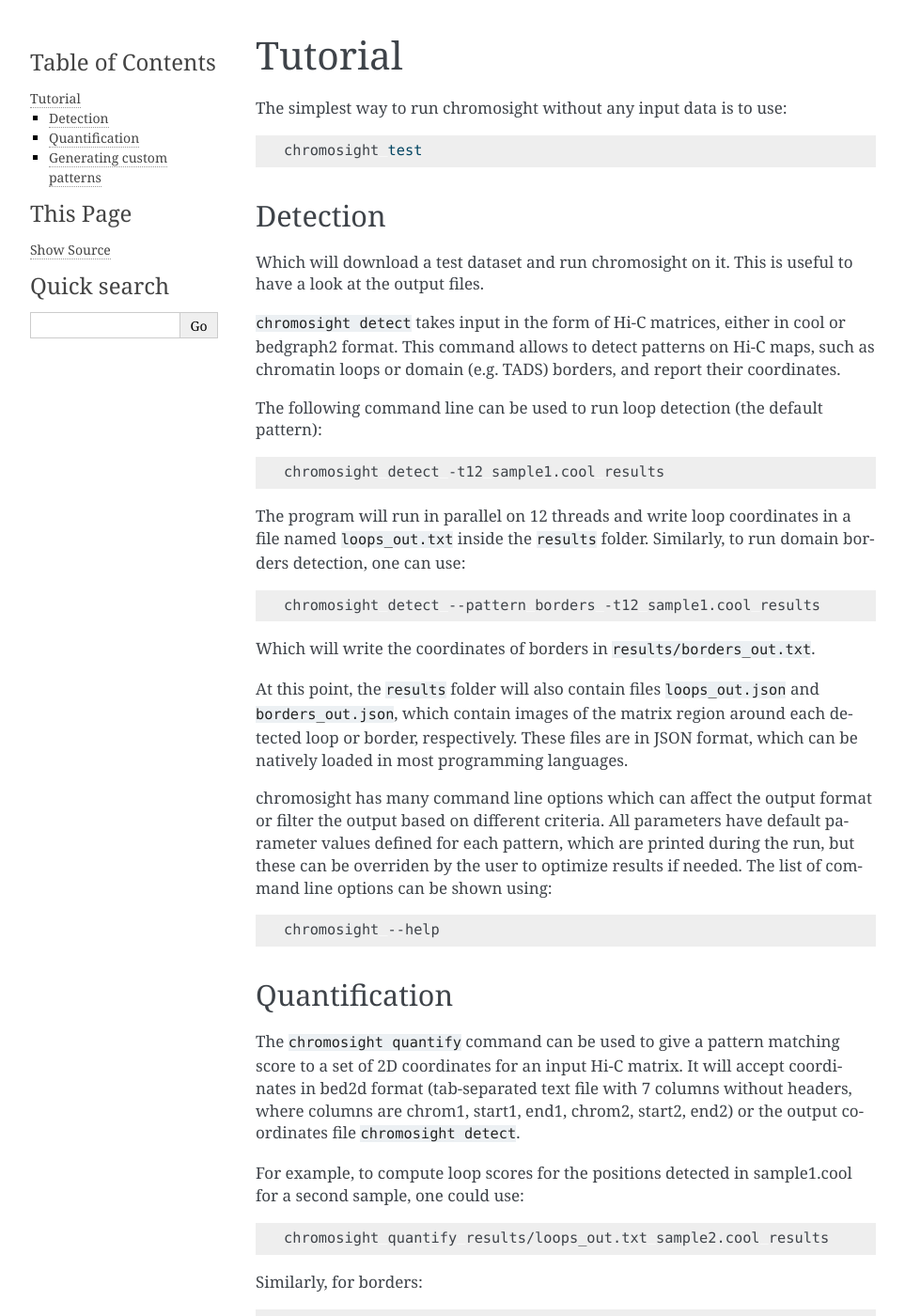
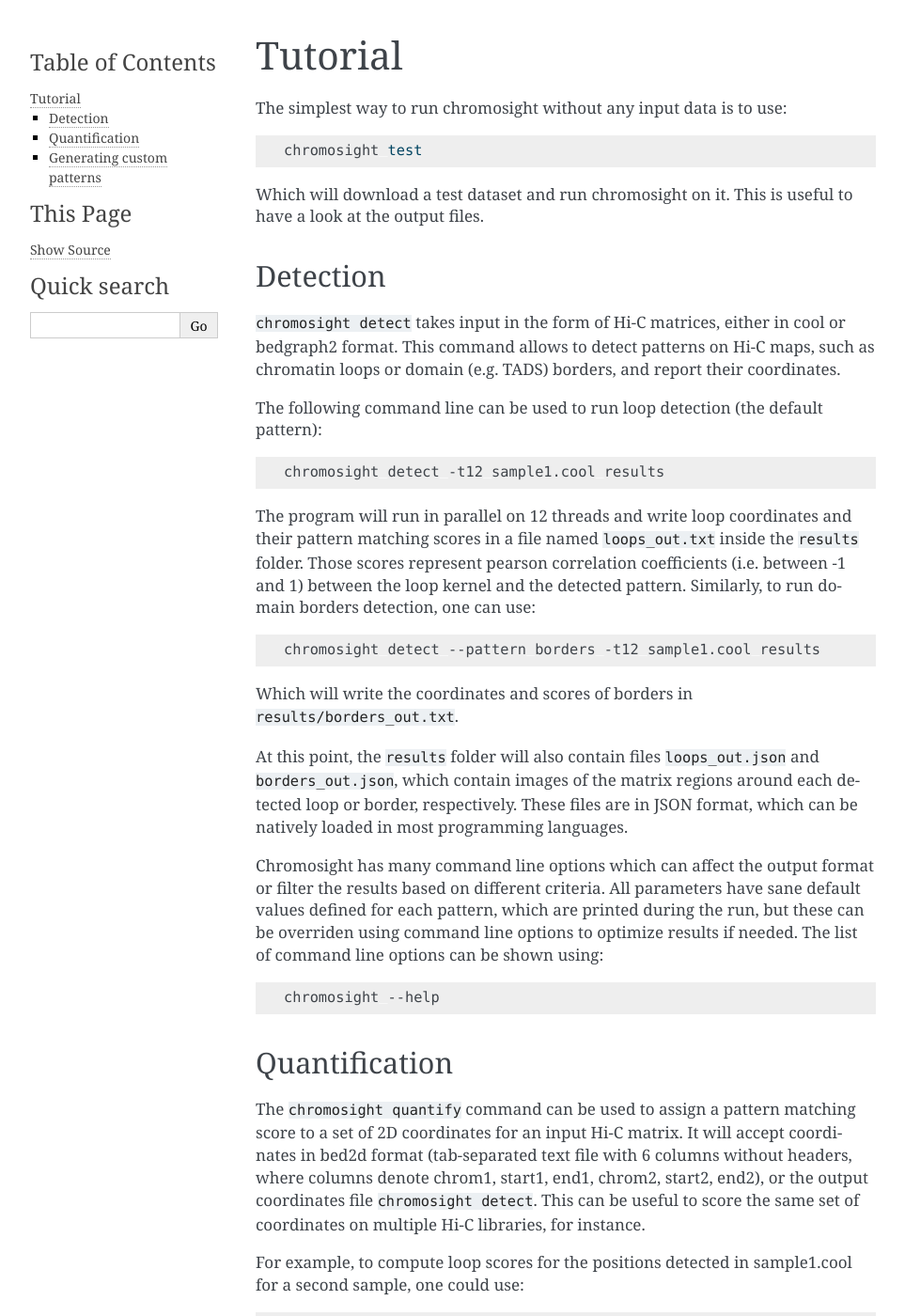
Before and after one commit to koszullab/chromosight, a Sphinx documentation site: the page built from docs/TUTORIAL.md, in a window 1280 px wide and 1400 px high. Shown: the whole window at 94% size, without its empty margins (148-1111 px from the left). Built offline with Sphinx 7.4.7, drawn with Linux system fonts in a browser that asks for light colours; formulas are drawn with MathJax 3; some of the changed text lies outside the part shown.

Commit message:
fix typos and improve clarity in tutorial

````diff
--- a/docs/TUTORIAL.md
+++ b/docs/TUTORIAL.md
@@ -5,10 +5,10 @@ The simplest way to run chromosight without any input data is to use:
 ```bash
 chromosight test
 ```
+Which will download a test dataset and run chromosight on it. This is useful to have a look at the output files.
 
 ## Detection
 
-Which will download a test dataset and run chromosight on it. This is useful to have a look at the output files.
 
 `chromosight detect` takes input in the form of Hi-C matrices, either in cool or bedgraph2 format. This command allows to detect patterns on Hi-C maps, such as chromatin loops or domain (e.g. TADS) borders, and report their coordinates.
 
@@ -18,17 +18,18 @@ The following command line can be used to run loop detection (the default patter
 chromosight detect -t12 sample1.cool results
 ```
 
-The program will run in parallel on 12 threads and write loop coordinates in a file named `loops_out.txt` inside the `results` folder. Similarly, to run domain borders detection, one can use:
+The program will run in parallel on 12 threads and write loop coordinates and their pattern matching scores in a file named `loops_out.txt` inside the `results` folder. Those scores represent pearson correlation coefficients (i.e. between -1 and 1) between the loop kernel and the detected pattern.
+Similarly, to run domain borders detection, one can use:
 
 ```bash
 chromosight detect --pattern borders -t12 sample1.cool results
 ```
 
-Which will write the coordinates of borders in `results/borders_out.txt`.
+Which will write the coordinates and scores of borders in `results/borders_out.txt`.
 
-At this point, the `results` folder will also contain files `loops_out.json` and `borders_out.json`, which contain images of the matrix region around each detected loop or border, respectively. These files are in JSON format, which can be natively loaded in most programming languages.
+At this point, the `results` folder will also contain files `loops_out.json` and `borders_out.json`, which contain images of the matrix regions around each detected loop or border, respectively. These files are in JSON format, which can be natively loaded in most programming languages.
 
-chromosight has many command line options which can affect the output format or filter the output based on different criteria. All parameters have default parameter values defined for each pattern, which are printed during the run, but these can be overriden by the user to optimize results if needed. The list of command line options can be shown using:
+Chromosight has many command line options which can affect the output format or filter the results based on different criteria. All parameters have sane default values defined for each pattern, which are printed during the run, but these can be overriden using command line options to optimize results if needed. The list of command line options can be shown using:
 
 ```bash
 chromosight --help
@@ -36,7 +37,7 @@ chromosight --help
 
 ## Quantification
 
-The `chromosight quantify` command can be used to give a pattern matching score to a set of 2D coordinates for an input Hi-C matrix. It will accept coordinates in bed2d format (tab-separated text file with 7 columns without headers, where columns are chrom1, start1, end1, chrom2, start2, end2) or the output coordinates file `chromosight detect`.
+The `chromosight quantify` command can be used to assign a pattern matching score to a set of 2D coordinates for an input Hi-C matrix. It will accept coordinates in bed2d format (tab-separated text file with 6 columns without headers, where columns denote chrom1, start1, end1, chrom2, start2, end2), or the output coordinates file `chromosight detect`. This can be useful to score the same set of coordinates on multiple Hi-C libraries, for instance.
 
 For example, to compute loop scores for the positions detected in sample1.cool for a second sample, one could use:
 
@@ -88,11 +89,13 @@ This will generate a JSON file named `demo_pattern.json`, pre-filled with parame
 
 ```
 
-The user can edit the configuration parameters at will in a text editor. Notably, the `kernels` entry points to 3 files, `demo_pattern.[1-3].txt`, which have also been created by `chromosight generate-config`. Those 3 path are relative to the config, which means the kernel files have to be in the same folder as the JSON config.
+The user can edit the configuration parameters in a text editor. Notably, the `kernels` entry points to 3 files, `demo_pattern.[1-3].txt`, which have also been created by `chromosight generate-config`. Those 3 paths are relative to the config, which means the kernel files have to be in the same folder as the JSON config.
 
 When given a config with multiple kernels, chromosight detect will scan the matrix once for each kernel and return the union of all detected coordinates for the different kernels. This is useful when a pattern is asymetric and can be flipped in different orientations, for example.
 
-The kernels can be edited using an external program, or alternatively, the user can use the `--click` option from `generate-config` in order to manually build the kernel by double-clicking on relevant regions in a Hi-C matrix. Note this option will consume lots of RAM as it visualises the entire Hi-C matrix and should be reserved for small or subsetted contact maps.
+Kernels matrices are text files and can be edited using external program, or alternatively, the user can use the `--click` option from `generate-config` in order to manually build the kernel by double-clicking on relevant regions in a Hi-C matrix.
+
+> Note: The `--click` option will consume lots of RAM as it visualises the entire Hi-C matrix and should be reserved for small or subsetted contact maps.
 
 For example:
 
@@ -100,4 +103,4 @@ For example:
 chromosight generate-config --click sample1.cool --win-size 15 demo_manual
 ```
 
-This command will generate a config based on the loops template (the default) and will display the contact map `sample1.cool`. Every time the user double-clicks on a pixel, a window of 15x15 pixels centered on that position is recorded. The operation can be repeated as many times as the user wishes, and when the window is closed, all windows are averaged, a slight gaussian blur is added to reduce the impact of random noise, and the resulting pileup is used as the kernel. when writing the config files.
+This command will generate a config based on the loops template (the default) and will display the contact map `sample1.cool`. Every time the user double-clicks on a pixel, a window of 15x15 pixels centered on that position is recorded. The operation can be repeated as many times as the user wishes, and when the window is closed, all windows are averaged, a slight gaussian blur is added to reduce the impact of random noise, and the resulting pileup is used as the kernel when writing the config files.
````
Also changed, not shown: other parts of docs/TUTORIAL.md (+5 -5 lines).
